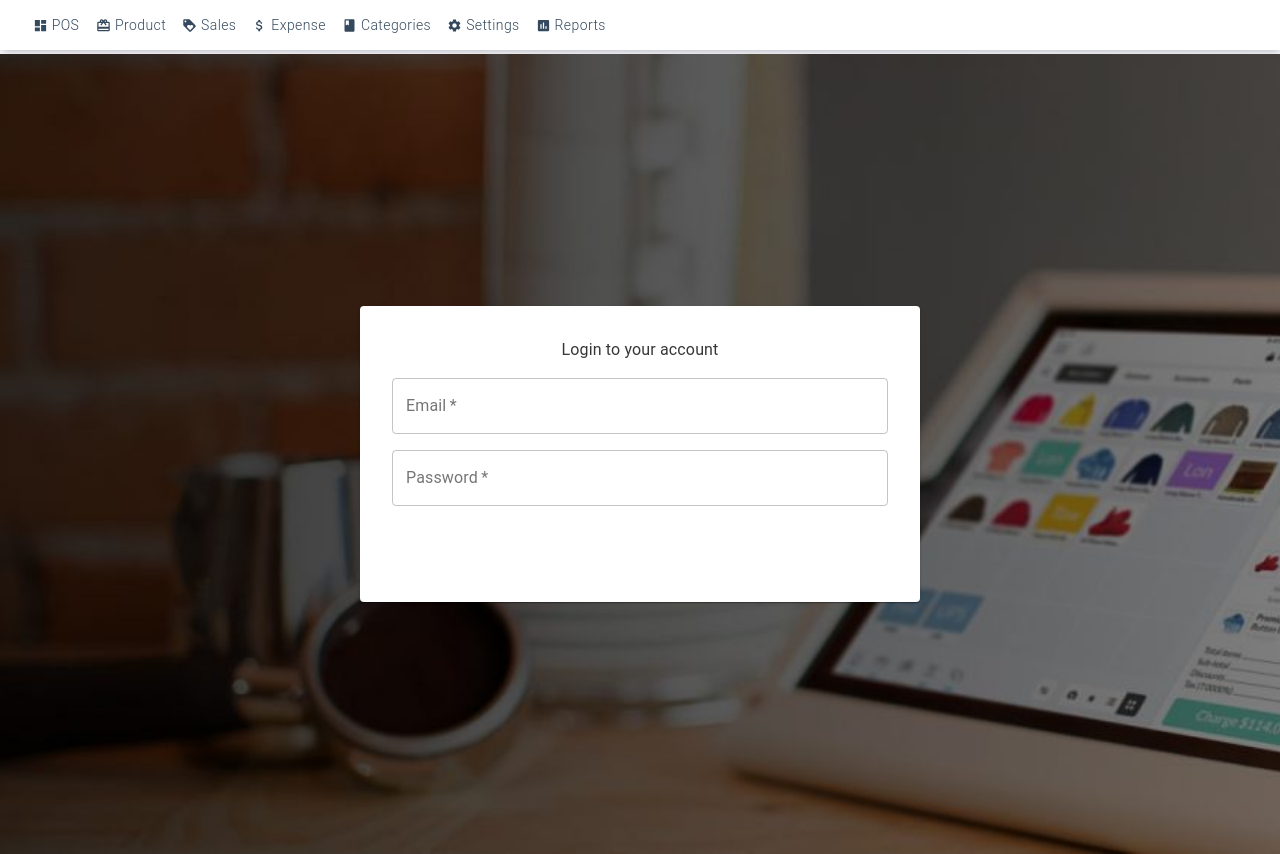
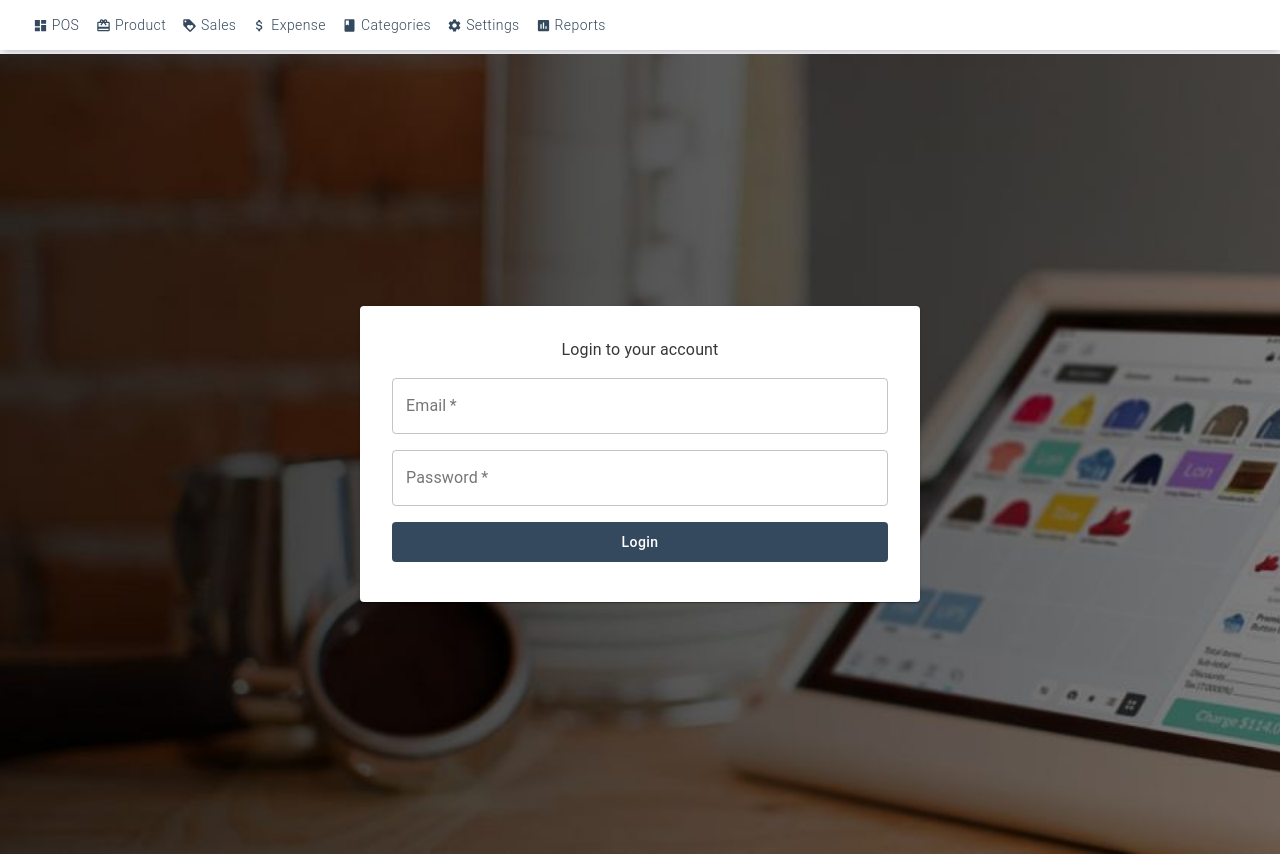
Before and after one commit to asaleh267/pointForSales, a React (Create React App) app: page / in a window 1280 px wide. Built offline with nearby package versions, Linux system fonts and the light colour scheme.

Commit message:
Theme Configuration

```diff
--- a/src/components/auth/Login.tsx
+++ b/src/components/auth/Login.tsx
@@ -15,6 +15,7 @@
 import * as Yup from "yup";
 import { useHistory } from "react-router";
 import styles from "./styles";
+import { posTheme } from "../../constants/posTheme";
 
 //Validation Schema
 const validationSchema = Yup.object().shape({
@@ -101,5 +102,5 @@
   );
 };
 
-const StyledLogin = withStyles(styles)(Login);
+const StyledLogin = withStyles(styles, { withTheme: true})(Login);
 export { StyledLogin as LoginComponent };
--- a/src/components/auth/styles.tsx
+++ b/src/components/auth/styles.tsx
@@ -1,6 +1,7 @@
 import { createStyles, Theme } from "@material-ui/core/styles";
+import { POSTheme } from "../../constants/posTheme";
 
-export default (theme: Theme) => {
+export default (theme: POSTheme) => {
   return createStyles({
     gridContainer: {
       padding: "16px",
@@ -20,7 +21,7 @@
       textTransform: "none",
       color: "white",
       //fontSize: fontSize.normal,
-     // background: colors.darkGreen,
+      background: theme.palette.darkGrey,
       padding: 8,
       width: "100%"
     },
```
Also changed, not shown: src/App.tsx (+4 -4 lines).
